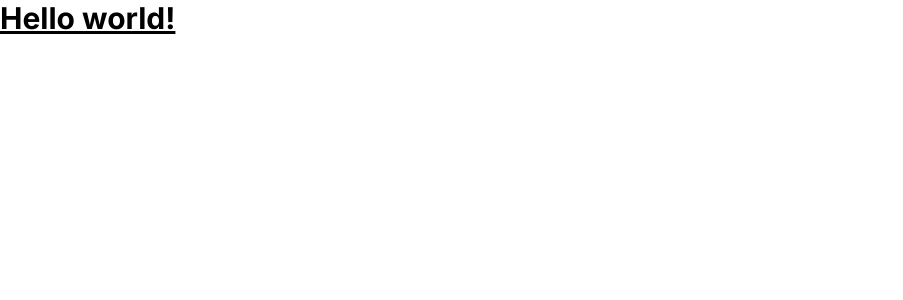
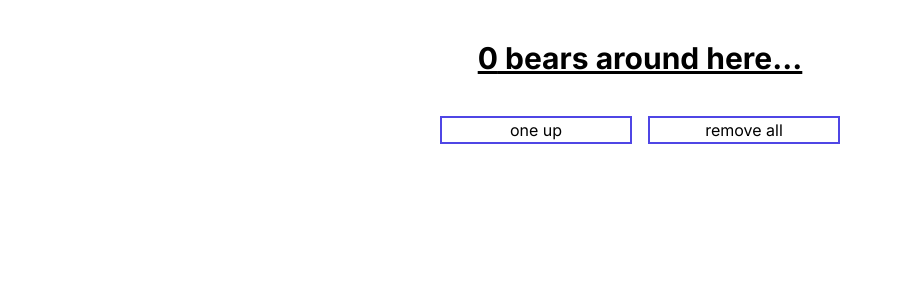
Before and after one commit to f-lab-edu/brello, a Next.js app: page / in a window 1280 px wide. Shown: the top 300 px of the page, without its empty margins (0-903 px from the left). Built offline with nearby package versions, Linux system fonts and the light colour scheme.

Commit message:
✅ Zustand 테스트파일 테스트

```diff
--- a/app/page.tsx
+++ b/app/page.tsx
@@ -1,3 +1,27 @@
+"use client";
+
+import useBearStore from "./store/useBearStore";
+
 export default function Home() {
-  return <h1 className="text-3xl font-bold underline">Hello world!</h1>;
+  const { bears, increaseBear, removeAllBears } = useBearStore();
+
+  return (
+    <div className="text-center">
+      <h1 className="text-3xl font-bold underline my-10">
+        {bears} bears around here...
+      </h1>
+      <button
+        className="border-solid border-2 border-indigo-600 w-48 text-center mx-2"
+        onClick={increaseBear}
+      >
+        one up
+      </button>
+      <button
+        className="border-solid border-2 border-indigo-600 w-48 text-center mx-2"
+        onClick={removeAllBears}
+      >
+        remove all
+      </button>
+    </div>
+  );
 }
--- /dev/null
+++ b/app/store/useBearStore.ts
@@ -0,0 +1,9 @@
+import { create } from "zustand";
+
+const useBearStore = create((set) => ({
+  bears: 0,
+  increaseBear: () => set((state) => ({ bears: state.bears + 1 })),
+  removeAllBears: () => set({ bears: 0 }),
+}));
+
+export default useBearStore;
```
